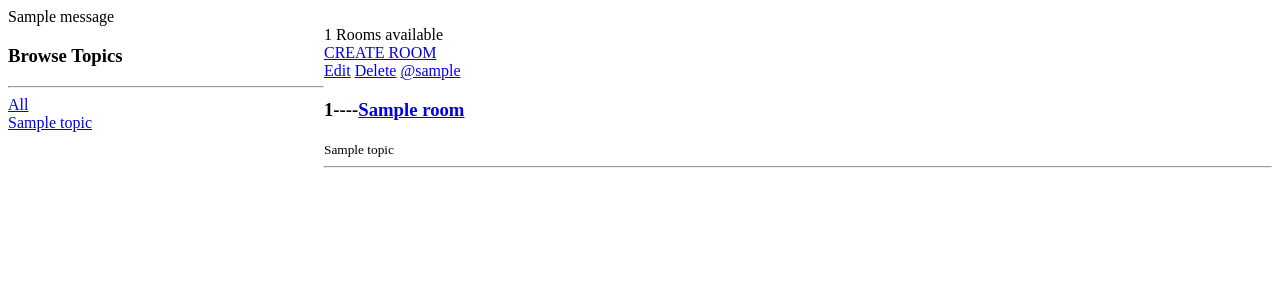
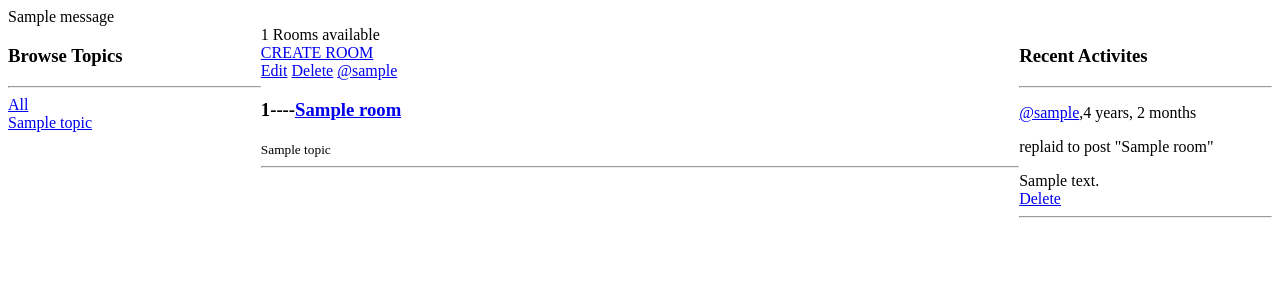
Before and after one commit to Kalangiyam/StudyBud, a Django app: page / in a window 1280 px wide. Shown: the part 168-468 px from the top of the page. Run offline with Django 5.2, Linux system fonts and the light colour scheme; a user stored in the database is signed in; tables that the repository leaves empty hold one stand-in row (values such as "Sample post"); one stand-in notice (Sample message) is shown.

Commit message:
User profile page

```diff
--- a/base/admin.py
+++ b/base/admin.py
@@ -1,6 +1,6 @@
 from django.contrib import admin
 from .models import Room,Topic,Message
-
+admin.site.site_header = 'Studybud Administration'
 # Register your models here.
 admin.site.register(Room)
 admin.site.register(Topic)
--- a/base/models.py
+++ b/base/models.py
@@ -30,5 +30,8 @@ class Message(models.Model):
     updated = models.DateTimeField(auto_now=True)
     created = models.DateTimeField(auto_now_add=True)
 
+    class Meta:
+        ordering= ['-updated','-created']
+
     def __str__(self):
         return self.body[0:50]
--- /dev/null
+++ b/base/templates/base/activite_component.html
@@ -0,0 +1,19 @@
+{% if room_messages %}
+    <h3>Recent Activites</h3>
+    <hr>
+    {% for message in room_messages %}
+        <div>
+            <p><a href="{% url 'user-profile' message.user.id %}">@{{message.user}}</a>,{{message.created|timesince}}</p>
+            <p>replaid to post "{{message.room}}"</p>
+            <div>{{message}}</div>
+            {% if request.user == message.user %}
+                <a href="{% url 'delete-message' message.id %}">Delete</a>
+            {% endif %}
+        </div>
+        <hr>
+    {% endfor %}
+
+{% else %}
+    <div>We dont have any messages yet.</div>
+
+{% endif %}
--- a/base/templates/base/delete.html
+++ b/base/templates/base/delete.html
@@ -2,7 +2,7 @@
 
 {% block content %}
 
-<h3>Are you sour to delete {{obj}}</h3>
+<h3>Are you sure to delete "{{obj}}".</h3>
 <form action="" method="POST">
     {%  csrf_token %}
     <a href="{{ request.META.HTTP_REFERER }} ">GO BACK</a>
--- /dev/null
+++ b/base/templates/base/feed_component.html
@@ -0,0 +1,12 @@
+
+
+{% for room in rooms %}
+    {% if room.host == request.user %}
+        <a href="{% url 'update-room' room.id %}">Edit</a>
+        <a href="{% url 'delete-room' room.id %}">Delete</a>
+    {% endif %}
+        <span><a href="{% url 'user-profile' room.host.id %}">@{{room.host.username}}</a></span>
+        <h3>{{room.id}}----<a href="{% url 'room' room.id %}">{{ room.name }}</a></h3>
+        <small>{{room.topic.name}}</small>
+        <hr>
+{% endfor %}
--- a/base/templates/base/home.html
+++ b/base/templates/base/home.html
@@ -4,42 +4,31 @@
 <style>
     .home-container{
         display: grid;
-        grid-template-columns: 1fr 3fr;
+        grid-template-columns: 1fr 3fr 1fr;
     }
 </style>
 <div class="home-container">
     <div>
-        <h3>Browse Topics</h3>
-        <hr>
-        <div>
-            <a href="{% url 'home' %}">All</a>
-        </div>
+        {% include 'base/topics_component.html' %}
+    </div>
 
-        <div>
-            {% for topic in topics %}
-                <a href="{% url 'home' %}?q={{topic.name}}">{{topic.name}}</a><br>
-            {% endfor%}
-        </div>
-    </div>
     <div>
         {% if rooms %}
             {{rooms_count}} Rooms available <br>
             <a href="{% url 'create-room' %}">CREATE ROOM</a>
             <div>
-                {% for room in rooms %}
-                    {% if room.host == request.user %}
-                        <a href="{% url 'update-room' room.id %}">Edit</a>
-                        <a href="{% url 'delete-room' room.id %}">Delete</a>
-                    {% endif %}
-                    <span><a href="#">@{{room.host.username}}</a></span>
-                    <h3>{{room.id}}----<a href="{% url 'room' room.id %}">{{ room.name }}</a></h3>
-                    <small>{{room.topic.name}}</small>
-                    <hr>
-                {% endfor %}
+                {% include 'base/feed_component.html' %}
             </div>
+
+
         {% else %}
             <a href="{% url 'create-room' %}">CREATE ROOM</a>
+            We dont have any rooms here.
         {% endif %}
+    </div>
+
+    <div>
+        {% include 'base/activite_component.html' %}
     </div>
 </div>
 
--- a/base/templates/base/room.html
+++ b/base/templates/base/room.html
@@ -16,7 +16,7 @@
                     {% if request.user == message.user %}
                         <a href="{% url 'delete-message' message.id %}">Delete</a>
                     {% endif %}
-                    <small>@{{message.user}} {{message.created|timesince}} ago</small>
+                    <small><a href="{% url 'user-profile' message.user.id %}">@{{message.user}}</a> {{message.created|timesince}} ago</small>
                     <p>{{message.body}}</p>
                     <hr>
                 </div>
@@ -36,7 +36,7 @@
             <hr>
             {% for user in participants %}
                 <div>
-                    <small>@{{user}}</small>
+                    <a href="{% url 'user-profile' user.id %}"><small>@{{user}}</small></a>
                 </div>
             {% endfor %}
         </div>
--- /dev/null
+++ b/base/templates/base/topics_component.html
@@ -0,0 +1,11 @@
+<h3>Browse Topics</h3>
+    <hr>
+    <div>
+        <a href="{% url 'home' %}">All</a>
+    </div>
+
+    <div>
+        {% for topic in topics %}
+            <a href="{% url 'home' %}?q={{topic.name}}">{{topic.name}}</a><br>
+        {% endfor%}
+    </div>
--- a/base/urls.py
+++ b/base/urls.py
@@ -7,6 +7,7 @@ urlpatterns = [
     path('logout/',views.logoutPage,name='logout'),
     path('register/',views.registerPage,name='register'),
     path('room/<str:pk>/',views.room,name='room'),
+    path('profile/<str:pk>/',views.userProfile,name='user-profile'),
     path('create-room/',views.createRoom,name='create-room'),
     path('update-room/<str:pk>',views.updateRoom,name='update-room'),
     path('delete-room/<str:pk>',views.deleteRoom,name='delete-room'),
--- a/base/views.py
+++ b/base/views.py
@@ -65,13 +65,16 @@ def home(request):
         Q(description__icontains=q)
     )
     topics = Topic.objects.all()
+    room_messages = Message.objects.filter(Q(room__topic__name__icontains=q))[:5]
+
     rooms_count = rooms.count()
-    context={'rooms':rooms,'topics':topics,'rooms_count':rooms_count}
+    context={'rooms':rooms,'topics':topics,'rooms_count':rooms_count,
+             'room_messages':room_messages}
     return render(request,'base/home.html',context)
 
 def room(request,pk):
     room = Room.objects.get(id=pk)
-    room_messages = room.message_set.all().order_by('-created')
+    room_messages = room.message_set.all()
     participants  = room.participants.all()
 
     if request.method == 'POST':
@@ -86,6 +89,16 @@ def room(request,pk):
 
     context= {'room':room,'room_messages':room_messages,'participants':participants}
     return render(request,'base/room.html',context)
+
+def userProfile(request,pk):
+    user = User.objects.get(id=pk)
+    print(user)
+    room_messages = user.message_set.all()
+    rooms = user.room_set.all()
+    topics = Topic.objects.all()
+    context= {'rooms':rooms,'room_messages':room_messages,
+              'topics':topics,'user':user}
+    return render(request,'base/profile.html',context)
 
 @login_required(login_url='login')
 def createRoom(request):
```
Also changed, not shown: base/templates/base/profile.html (added, +24 -0 lines).
